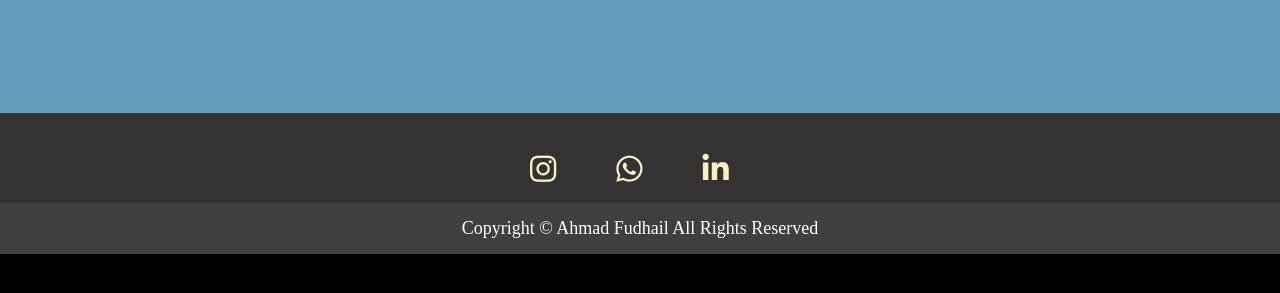
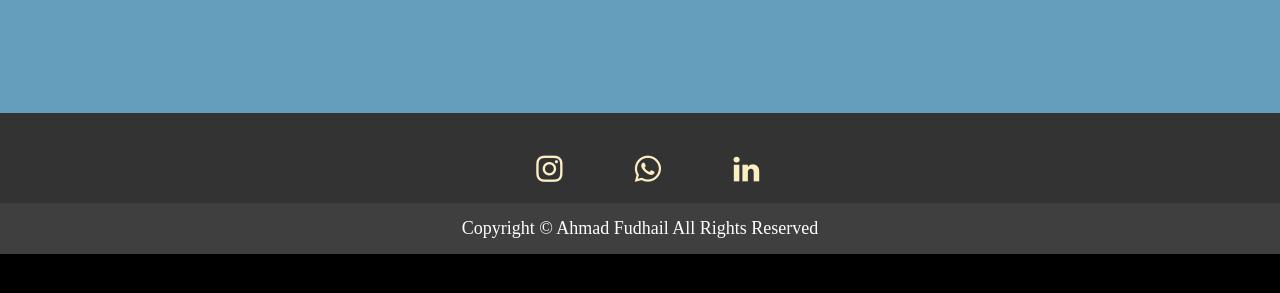
Before and after one commit to Cargand0/portfolio, a plain HTML site: page work.html in a window 1280 px wide. Shown: the part 501-794 px from the top of the page. Drawn offline with Linux system fonts and the light colour scheme.

Commit message:
Update work.html

```diff
--- a/work.html
+++ b/work.html
@@ -6,6 +6,7 @@
     <meta name="viewport" content="width=device-width, initial-scale=1.0">
     <link rel="stylesheet" type="text/css" href="style.css">
 	<script src='https://kit.fontawesome.com/a076d05399.js' crossorigin='anonymous'></script>
+	<link rel="stylesheet" href="https://cdnjs.cloudflare.com/ajax/libs/font-awesome/4.7.0/css/font-awesome.min.css">
 	<link rel="stylesheet" href="https://cdnjs.cloudflare.com/ajax/libs/font-awesome/4.7.0/css/font-awesome.min.css">
 	<title>Ahmad Fudhail | My Work</title>
 </head>
@@ -46,11 +47,11 @@
 		<div class="inner-footer">
 				<div class="social-links">
 					<ul>
-						<li class= "social-items"><a href="https://instagram.com/ahmad_fudhail?igshid=1n2eguh91ptet"><i class="fab fa-instagram"></i></a></li>
+						<li class= "social-items"><a href="https://instagram.com/ahmad_fudhail?igshid=1n2eguh91ptet"><i class="fa fa-fw fab fa-instagram"></i></a></li>
 
-						<li class= "social-items"><a href="http://www.wasap.my/60174488027/"><i class="fab fa-whatsapp"></i></a></li>
+						<li class= "social-items"><a href="http://www.wasap.my/60174488027/"><i class="fa fa-fw fab fa-whatsapp"></i></a></li>
 
-						<li class= "social-items"><a href="https://www.linkedin.com/in/ahmad-fudhail-640947210/"><i class="fab fa-linkedin-in"></i></a></li>
+						<li class= "social-items"><a href="https://www.linkedin.com/in/ahmad-fudhail-640947210/"><i class="fa fa-fw fab fa-linkedin-in"></i></a></li>
 					</ul>
 				</div>
 		</div>
```
